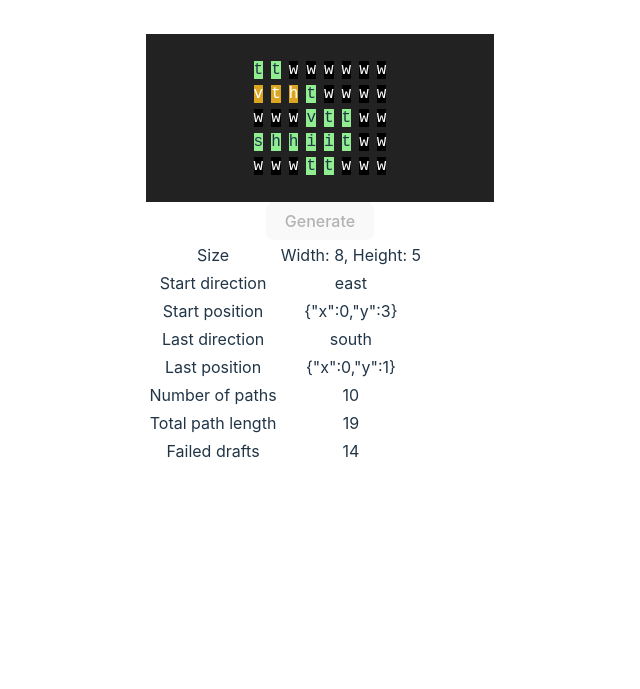
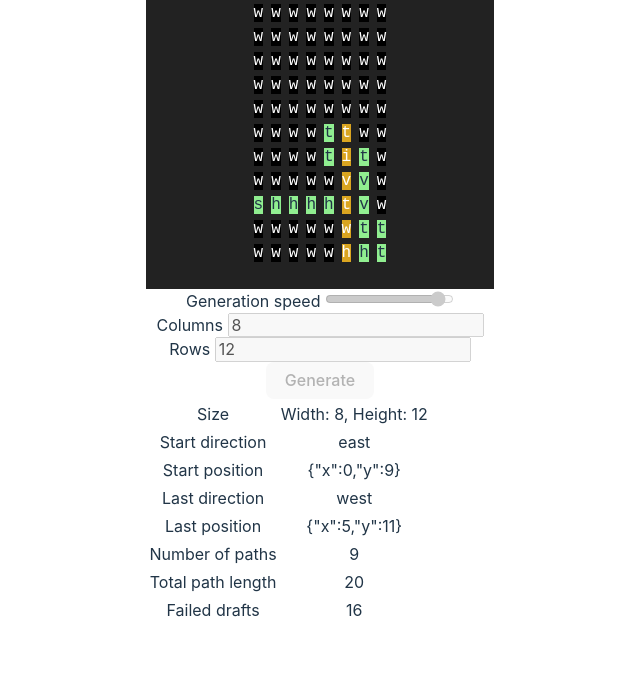
Before and after one commit to mapsandapps/roller-labyrinth-generator, a website built with Vite: page index.html in a window 1280 px wide. Shown: the part 189-878 px from the top of the page, without its empty margins (320-960 px from the left). Before the commit the page ends 800 px from the top, so only its background shows below. Built offline with nearby package versions, Linux system fonts and the light colour scheme.

Commit message:
Configure speed, columns, rows using UI

```diff
--- a/index.html
+++ b/index.html
@@ -14,6 +14,22 @@
       <div class="card">
         <div id="map"></div>
 
+        <form>
+          <label>
+            Generation speed
+            <input id="speed" type="range" min="0" max="3000" />
+          </label>
+          <br />
+          <label>
+            Columns
+            <input id="columns" type="number" min="0" step="1" maxlength="2" />
+          </label>
+          <br />
+          <label>
+            Rows
+            <input id="rows" type="number" min="0" step="1" maxlength="2" />
+          </label>
+        </form>
         <button id="generate">Generate</button>
 
         <div id="sprites"></div>
--- a/src/dom-helpers.ts
+++ b/src/dom-helpers.ts
@@ -1,9 +1,30 @@
+import { DEFAULT_MAP_WIDTH, DEFAULT_MAP_HEIGHT } from './generation';
 import { getOppositeDirection } from './helpers';
 import { Cell, Direction, Map, Point } from './types';
-import { find } from 'lodash'
+import { find, toNumber, toString } from 'lodash'
 
-const WAIT_BW_RENDERS = 200; // ms
+const DEFAULT_WAIT_BW_RENDERS = 200; // ms
+const MAX_WAIT = 3000;
 const TILESET = 'labyrinth'
+
+let waitBetweenRenders = DEFAULT_WAIT_BW_RENDERS
+
+export const setDefaultFormValues = () => {
+  document.querySelector<HTMLInputElement>('#speed')!.value = toString(MAX_WAIT - DEFAULT_WAIT_BW_RENDERS)
+  document.querySelector<HTMLInputElement>('#speed')!.max = toString(MAX_WAIT)
+  document.querySelector<HTMLInputElement>('#columns')!.value = toString(DEFAULT_MAP_WIDTH)
+  document.querySelector<HTMLInputElement>('#rows')!.value = toString(DEFAULT_MAP_HEIGHT)
+}
+
+export const getFormValues = () => {
+  const speed = MAX_WAIT - toNumber(document.querySelector<HTMLInputElement>('#speed')!.value) || DEFAULT_WAIT_BW_RENDERS;
+  waitBetweenRenders = speed;
+  return {
+    speed,
+    columns: toNumber(document.querySelector<HTMLInputElement>('#columns')!.value) || DEFAULT_MAP_WIDTH,
+    rows: toNumber(document.querySelector<HTMLInputElement>('#rows')!.value) || DEFAULT_MAP_HEIGHT
+  }
+}
 
 const getStartTile = (startDirection: Direction) => {
   return startDirection[0]
@@ -92,13 +113,19 @@ const drawMap = (map: Map, draftCells?: Point[]) => {
 export const drawMapWithDelay = (map: Map, draft?: Point[]): Promise<Map> => {
   drawMap(map, draft);
 
-  return new Promise((resolve) => setTimeout(() => resolve(map), WAIT_BW_RENDERS));
+  return new Promise((resolve) => setTimeout(() => resolve(map), waitBetweenRenders));
 };
 
 export const disableGenerate = () => {
+  document.querySelector<HTMLButtonElement>('#speed')!.disabled = true;
+  document.querySelector<HTMLButtonElement>('#columns')!.disabled = true;
+  document.querySelector<HTMLButtonElement>('#rows')!.disabled = true;
   document.querySelector<HTMLButtonElement>('#generate')!.disabled = true;
 };
 
 export const enableGenerate = () => {
+  document.querySelector<HTMLButtonElement>('#speed')!.disabled = false;
+  document.querySelector<HTMLButtonElement>('#columns')!.disabled = false;
+  document.querySelector<HTMLButtonElement>('#rows')!.disabled = false;
   document.querySelector<HTMLButtonElement>('#generate')!.disabled = false;
 };
--- a/src/generation.ts
+++ b/src/generation.ts
@@ -6,13 +6,13 @@
 // f) if not, maybe just start over from b
 // once a certain number of draft moves have failed, end map creation
 
-import { clearMapWithSprites, disableGenerate, drawMapWithDelay, drawMapWithSprites, enableGenerate } from './dom-helpers';
+import { clearMapWithSprites, disableGenerate, drawMapWithDelay, drawMapWithSprites, enableGenerate, getFormValues } from './dom-helpers';
 import { checkDraftMove, getCellFromPoint, getDraftCells, getHorizontal, getMaxDistanceInDirection, getRandomDirection, setCellAtPoint } from './helpers';
 import { Cell, Direction, Map, Point } from './types';
 import { last, random, times } from 'lodash';
 
-const DEFAULT_MAP_WIDTH = 8;
-const DEFAULT_MAP_HEIGHT = 5;
+export const DEFAULT_MAP_WIDTH = 8;
+export const DEFAULT_MAP_HEIGHT = 12;
 const MAX_FAILURES = 20;
 
 const finish = (map: Map) => {
@@ -144,7 +144,8 @@ const startPath = (map: Map) => {
 };
 
 export const generateLevel = () => {
+  const { columns, rows } = getFormValues()
   disableGenerate();
   clearMapWithSprites();
-  createEmptyMap(DEFAULT_MAP_WIDTH, DEFAULT_MAP_HEIGHT);
+  createEmptyMap(columns, rows);
 };
--- a/src/main.ts
+++ b/src/main.ts
@@ -1,7 +1,10 @@
 import './style.css';
+import { setDefaultFormValues } from './dom-helpers.ts';
 import { generateLevel } from './generation.ts';
 
 document.querySelector<HTMLButtonElement>('#generate')!.addEventListener('click', () => generateLevel());
 
+setDefaultFormValues();
+
 // generate a map when the page first loads:
 generateLevel();
--- a/src/types.ts
+++ b/src/types.ts
@@ -26,8 +26,8 @@ export type Map = {
   startPosition?: Point;
   lastPosition?: Point;
   numberOfPaths: number;
+  totalPathLength: number;
   failedDrafts: number;
-  totalPathLength: number;
 };
 
 export enum Direction {
```
